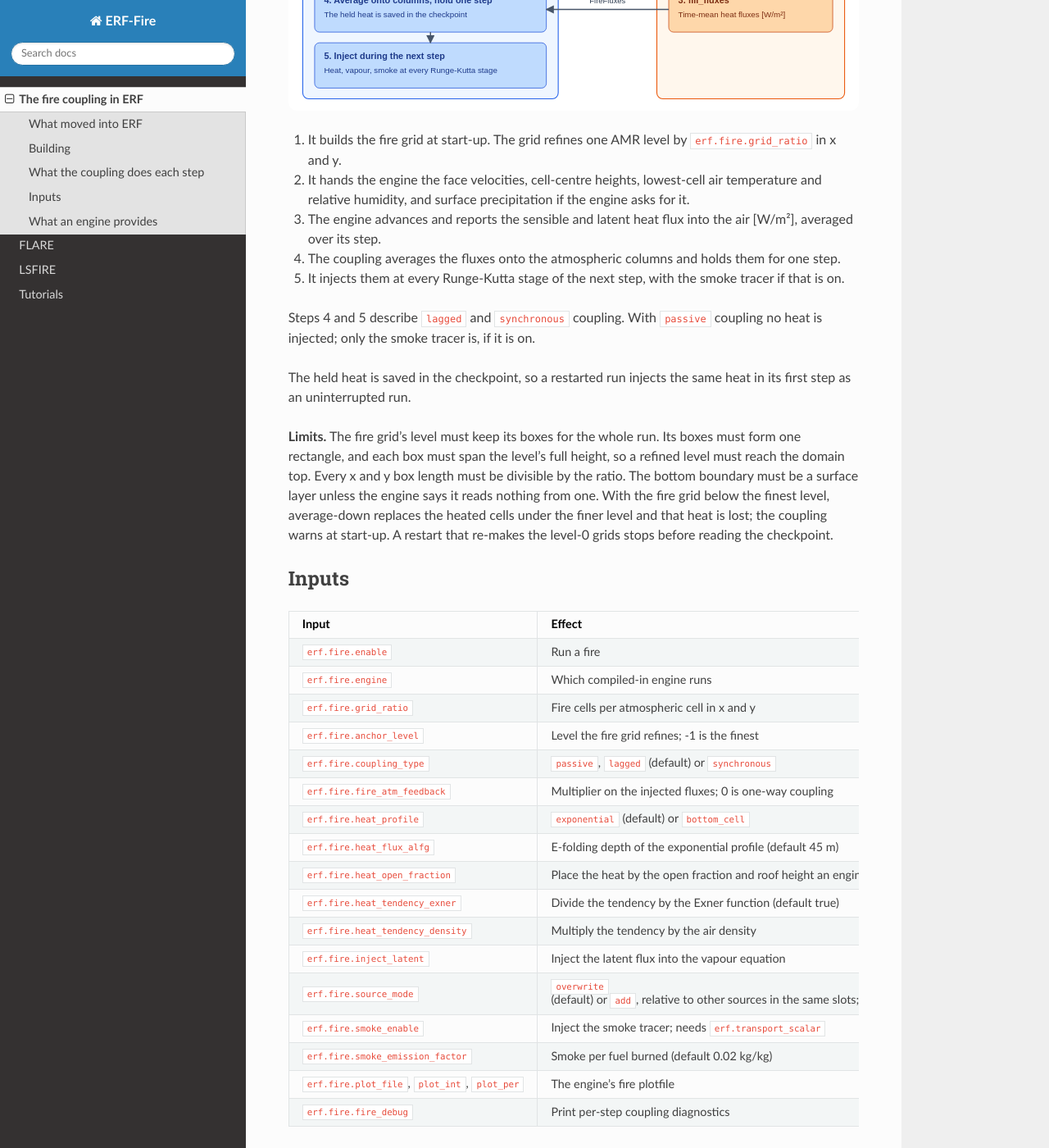
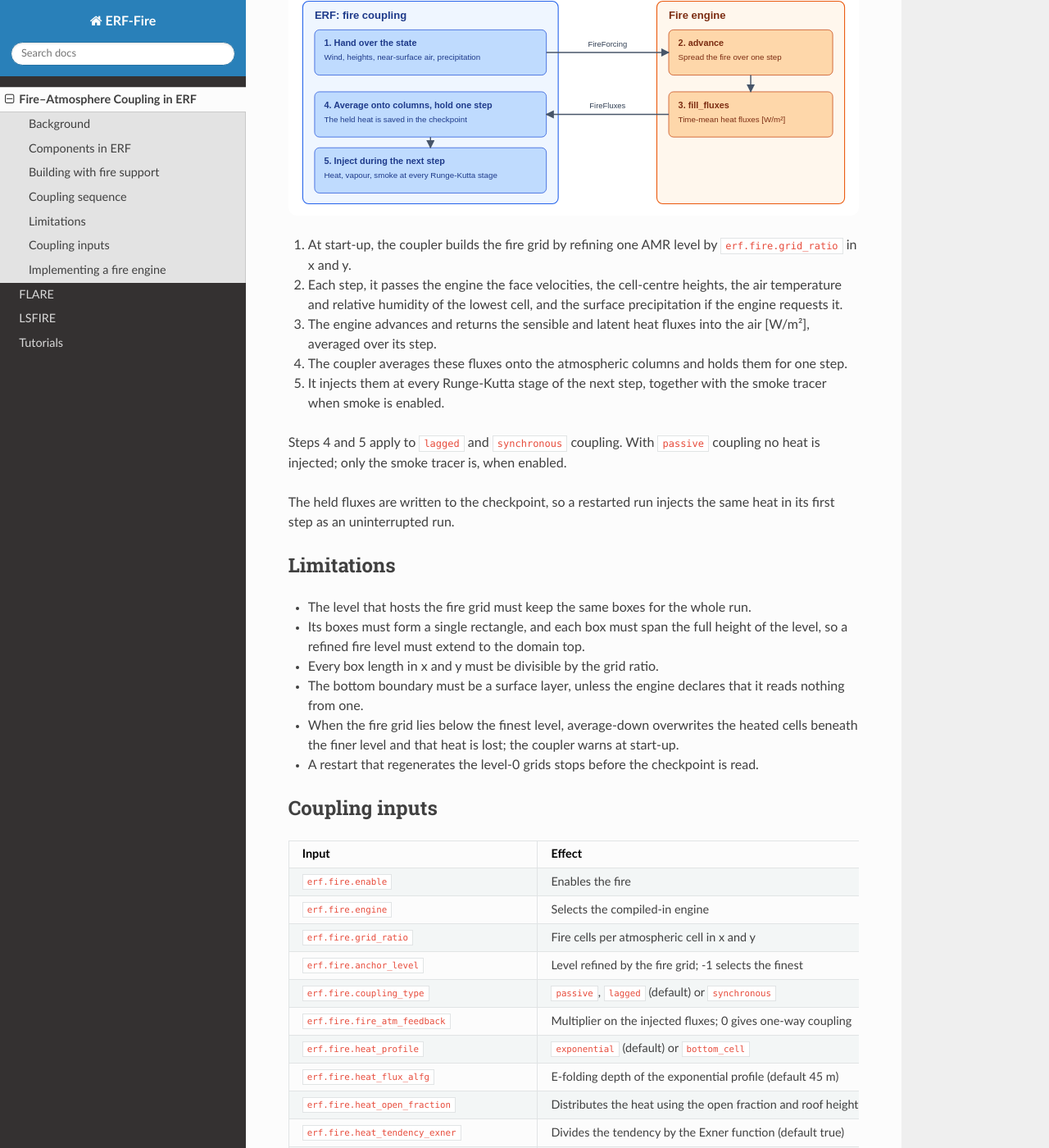
Before and after one commit to erf-model/ERF-Fire, a Sphinx documentation site: the page built from docs/fire-coupling-in-erf.md, in a window 1280 px wide and 1400 px high, scrolled down 1369 px. Shown: the whole window at 82% size. Built offline with Sphinx 7.4.7 and the Read the Docs theme 3.1.0, drawn with Linux system fonts in a browser that asks for light colours; some of the changed text lies outside the part shown.

Commit message:
Retitle the coupling page "Fire–Atmosphere Coupling in ERF"
Same facts, credits and file name (links keep working). Headings now read
Background, Components in ERF, Building with fire support, Coupling
sequence, Limitations, Coupling inputs and Implementing a fire engine; the
limits paragraph is a list; the input and method tables use consistent
verbs. The reference link points to the published ERF page. The LSFIRE page
link text follows the new title.

Co-Authored-By: Claude Opus 5.5 <noreply@anthropic.com>

````diff
--- a/docs/fire-coupling-in-erf.md
+++ b/docs/fire-coupling-in-erf.md
@@ -1,38 +1,42 @@
-# The fire coupling in ERF
+# Fire–Atmosphere Coupling in ERF
 
-This page summarises what ERF provides for fire models. The full reference is
-the ERF page
-[Fire-Atmosphere Coupling](https://github.com/erf-model/ERF/blob/development/Docs/sphinx_doc/theory/FireCoupling.rst)
+ERF provides the atmosphere side of a coupled fire simulation: it hosts the fire
+grid, supplies the near-surface state to a fire engine, and returns the engine's
+heat, water vapour and smoke to the atmosphere. This page summarises that
+interface. The complete reference is the ERF documentation page
+[Fire-Atmosphere Coupling](https://erf.readthedocs.io/en/latest/theory/FireCoupling.html)
 and the Fire Coupling table in
 [Inputs.rst](https://github.com/erf-model/ERF/blob/development/Docs/sphinx_doc/Inputs.rst).
 
-## What moved into ERF
+## Background
 
-The atmosphere side of the coupling was written on the `ERF-Fire` branch of
-`hgopalan/ERF` and proposed in erf-model/ERF#4288 by Harish Gopalan. Ann Almgren
-merged it in erf-model/ERF#4798 on 2026-10-27, together with Nicholas Wimer's
-hgopalan/ERF#519, #520 and #521 and the single engine interface for code outside
-ERF planned in issue erf-model/ERF#4768. erf-model/ERF#4288 was closed in favour of
-that PR.
+The coupling layer was developed on the `ERF-Fire` branch of `hgopalan/ERF` and
+proposed in erf-model/ERF#4288 by Harish Gopalan. Ann Almgren merged it into ERF in
+erf-model/ERF#4798 (2026-10-27), together with Nicholas Wimer's hgopalan/ERF#519,
+#520 and #521 and the single engine interface for external codes planned in
+erf-model/ERF#4768. erf-model/ERF#4288 was closed in favour of that PR.
 
-| In ERF | Contents |
+ERF contains the coupling only. Rate-of-spread models, fuel models and front
+propagation schemes remain in the fire engines.
+
+## Components in ERF
+
+| Location | Contents |
 |---|---|
 | `Source/FireCoupling` | The `FireCoupler` class, the `FireEngine` interface, the engine registry, the input parser, and helpers for the wind and ground height |
-| `Source/FireCoupling/ERF_FireEngineTemplate.H` | Declarations of every engine method, with comments; never run |
-| `Tests/FireEngineExample` | A complete engine directory: a prescribed growing disk of heat, built by CI |
-| `Tests/Unit/Fire` | Unit tests with a stand-in engine |
-| Hooks in the ERF core | Start-up, advance and source terms, fire plotfile, and a `ScalarLayout` file in every checkpoint |
+| `Source/FireCoupling/ERF_FireEngineTemplate.H` | Annotated declarations of every engine method (reference only; not compiled into a run) |
+| `Tests/FireEngineExample` | A complete example engine, a prescribed growing disk of heat, built by CI |
+| `Tests/Unit/Fire` | Unit tests that use a stand-in engine |
+| ERF core | Hooks for start-up, time advance and source terms, the fire plotfile, and a `ScalarLayout` record in every checkpoint |
 
-The fire physics did not move. No rate of spread, fuel model or front
-propagation scheme is in ERF.
+## Building with fire support
 
-## Building
+Fire coupling is disabled by default. When it is enabled, the state carries one
+additional passive scalar, the smoke tracer, whether or not a fire is run. Each
+checkpoint records the number of scalars, so a restart with a differently
+configured build is rejected.
 
-The coupling is off by default. With it on, the state carries one more passive
-scalar, the smoke tracer, whether or not a fire runs. A checkpoint records the
-number of scalars, so a build configured differently refuses to restart from it.
-
-Engines are built from their own directories against the same ERF source tree:
+Engines are compiled from their own directories against the same ERF source tree:
 
 ```bash
 cmake -S /path/to/ERF -B cmake-build -DERF_ENABLE_FIRE=ON \
@@ -42,69 +46,75 @@ cmake -S /path/to/ERF -B cmake-build -DERF_ENABLE_FIRE=ON \
 With GNU make, set `ERF_HOME = /path/to/ERF`, `USE_FIRE = TRUE` and
 `FIRE_HOME = /path/to/fire-engine` before including `$(ERF_HOME)/Exec/Make.ERF`.
 
-`erf.fire.enable = true` stops at start-up if no engine is compiled in. With
-several engines in one executable, `erf.fire.engine` picks one at run time.
+A run with `erf.fire.enable = true` stops at start-up if no engine is compiled
+in. When several engines are compiled into one executable, `erf.fire.engine`
+selects one at run time.
 
-## What the coupling does each step
+## Coupling sequence
 
-![What passes between ERF and a fire engine each step](images/coupling-step.svg)
+![Quantities exchanged between ERF and a fire engine each step](images/coupling-step.svg)
 
-1. It builds the fire grid at start-up. The grid refines one AMR level by
+1. At start-up, the coupler builds the fire grid by refining one AMR level by
    `erf.fire.grid_ratio` in x and y.
-2. It hands the engine the face velocities, cell-centre heights, lowest-cell air
-   temperature and relative humidity, and surface precipitation if the engine
-   asks for it.
-3. The engine advances and reports the sensible and latent heat flux into the air
-   [W/m²], averaged over its step.
-4. The coupling averages the fluxes onto the atmospheric columns and holds them
+2. Each step, it passes the engine the face velocities, the cell-centre heights,
+   the air temperature and relative humidity of the lowest cell, and the surface
+   precipitation if the engine requests it.
+3. The engine advances and returns the sensible and latent heat fluxes into the
+   air [W/m²], averaged over its step.
+4. The coupler averages these fluxes onto the atmospheric columns and holds them
    for one step.
-5. It injects them at every Runge-Kutta stage of the next step, with the smoke
-   tracer if that is on.
+5. It injects them at every Runge-Kutta stage of the next step, together with the
+   smoke tracer when smoke is enabled.
 
-Steps 4 and 5 describe `lagged` and `synchronous` coupling. With `passive`
-coupling no heat is injected; only the smoke tracer is, if it is on.
+Steps 4 and 5 apply to `lagged` and `synchronous` coupling. With `passive`
+coupling no heat is injected; only the smoke tracer is, when enabled.
 
-The held heat is saved in the checkpoint, so a restarted run injects the same
-heat in its first step as an uninterrupted run.
+The held fluxes are written to the checkpoint, so a restarted run injects the
+same heat in its first step as an uninterrupted run.
 
-**Limits.** The fire grid's level must keep its boxes for the whole run. Its boxes
-must form one rectangle, and each box must span the level's full height, so a
-refined level must reach the domain top. Every x and y box length must
-be divisible by the ratio. The bottom boundary must be a surface layer unless the
-engine says it reads nothing from one. With the fire grid below the finest level,
-average-down replaces the heated cells under the finer level and that heat is
-lost; the coupling warns at start-up. A restart that re-makes the level-0 grids
-stops before reading the checkpoint.
+## Limitations
 
-## Inputs
+- The level that hosts the fire grid must keep the same boxes for the whole run.
+- Its boxes must form a single rectangle, and each box must span the full height
+  of the level, so a refined fire level must extend to the domain top.
+- Every box length in x and y must be divisible by the grid ratio.
+- The bottom boundary must be a surface layer, unless the engine declares that it
+  reads nothing from one.
+- When the fire grid lies below the finest level, average-down overwrites the
+  heated cells beneath the finer level and that heat is lost; the coupler warns
+  at start-up.
+- A restart that regenerates the level-0 grids stops before the checkpoint is
+  read.
+
+## Coupling inputs
 
 | Input | Effect |
 |---|---|
-| `erf.fire.enable` | Run a fire |
-| `erf.fire.engine` | Which compiled-in engine runs |
+| `erf.fire.enable` | Enables the fire |
+| `erf.fire.engine` | Selects the compiled-in engine |
 | `erf.fire.grid_ratio` | Fire cells per atmospheric cell in x and y |
-| `erf.fire.anchor_level` | Level the fire grid refines; -1 is the finest |
+| `erf.fire.anchor_level` | Level refined by the fire grid; -1 selects the finest |
 | `erf.fire.coupling_type` | `passive`, `lagged` (default) or `synchronous` |
-| `erf.fire.fire_atm_feedback` | Multiplier on the injected fluxes; 0 is one-way coupling |
+| `erf.fire.fire_atm_feedback` | Multiplier on the injected fluxes; 0 gives one-way coupling |
 | `erf.fire.heat_profile` | `exponential` (default) or `bottom_cell` |
 | `erf.fire.heat_flux_alfg` | E-folding depth of the exponential profile (default 45 m) |
-| `erf.fire.heat_open_fraction` | Place the heat by the open fraction and roof height an engine reports |
-| `erf.fire.heat_tendency_exner` | Divide the tendency by the Exner function (default true) |
-| `erf.fire.heat_tendency_density` | Multiply the tendency by the air density |
-| `erf.fire.inject_latent` | Inject the latent flux into the vapour equation |
-| `erf.fire.source_mode` | `overwrite` (default) or `add`, relative to other sources in the same slots; left unset, the run stops at start-up if another source such as radiation or Rayleigh damping writes there |
-| `erf.fire.smoke_enable` | Inject the smoke tracer; needs `erf.transport_scalar` |
-| `erf.fire.smoke_emission_factor` | Smoke per fuel burned (default 0.02 kg/kg) |
-| `erf.fire.plot_file`, `plot_int`, `plot_per` | The engine's fire plotfile |
-| `erf.fire.fire_debug` | Print per-step coupling diagnostics |
+| `erf.fire.heat_open_fraction` | Distributes the heat using the open fraction and roof height reported by the engine |
+| `erf.fire.heat_tendency_exner` | Divides the tendency by the Exner function (default true) |
+| `erf.fire.heat_tendency_density` | Multiplies the tendency by the air density |
+| `erf.fire.inject_latent` | Injects the latent flux into the water vapour equation |
+| `erf.fire.source_mode` | `overwrite` (default) or `add`, relative to other sources in the same slots; if unset, the run stops at start-up when another source, such as radiation or Rayleigh damping, writes to those slots |
+| `erf.fire.smoke_enable` | Injects the smoke tracer; requires `erf.transport_scalar` |
+| `erf.fire.smoke_emission_factor` | Smoke mass per unit fuel mass burned (default 0.02 kg/kg) |
+| `erf.fire.plot_file`, `plot_int`, `plot_per` | Controls the engine's fire plotfile |
+| `erf.fire.fire_debug` | Prints per-step coupling diagnostics |
 
-An engine reads its own inputs under its own prefix; `fire.<engine>.*` is
+Each engine reads its own inputs under its own prefix; `fire.<engine>.*` is
 recommended.
 
-## What an engine provides
+## Implementing a fire engine
 
 An engine derives from `FireEngine` (`Source/FireCoupling/ERF_FireEngine.H`) and
-registers itself in a `.cpp` compiled as source:
+registers itself in a `.cpp` file compiled as source:
 
 ```cpp
 ERF_REGISTER_FIRE_ENGINE(MyEngine, "my_fire")
@@ -112,19 +122,20 @@ ERF_REGISTER_FIRE_ENGINE(MyEngine, "my_fire")
 
 | Required method | Purpose |
 |---|---|
-| `name` | The engine's name |
-| `verify_prerequisites` | Check the mesh and inputs at start-up |
-| `initialize` | Set up on the fire grid |
-| `advance` | Advance the fire over one step |
-| `fill_fluxes` | Return the sensible and latent flux, averaged over that step |
+| `name` | Returns the engine's name |
+| `verify_prerequisites` | Checks the mesh and inputs at start-up |
+| `initialize` | Sets up the engine on the fire grid |
+| `advance` | Advances the fire over one step |
+| `fill_fluxes` | Returns the sensible and latent fluxes, averaged over that step |
 | `smoke_heat_per_kg` | Heat released per kilogram of fuel burned |
 
-The optional methods cover checkpoint and plotfile output, surface precipitation,
-the surface-layer requirement, building open fraction and roof height, and fields
-offered to other surface models. An engine that keeps the default `read_checkpoint`
-stops a restarted run with a message.
+Optional methods cover checkpoint and plotfile output, surface precipitation, the
+surface-layer requirement, building open fraction and roof height, and fields
+offered to other surface models. An engine that keeps the default
+`read_checkpoint` stops a restarted run with an explanatory message.
 
-An engine directory holds `ERFFireEngine.cmake` for CMake and `Make.package` for
-GNU make. To start a new model, copy `Tests/FireEngineExample` or the template,
-then follow "Adding a fire engine" and "The engine contract" on the ERF page. Those
-sections give the flux, water and GPU memory rules.
+An engine directory contains `ERFFireEngine.cmake` for CMake and `Make.package`
+for GNU make. To start a new engine, copy `Tests/FireEngineExample` or the
+template, then follow the sections "Adding a fire engine" and "The engine
+contract" in the ERF documentation, which define the rules for fluxes, water and
+GPU memory.
````
Also changed, not shown: docs/lsfire.md (+1 -1 lines).
